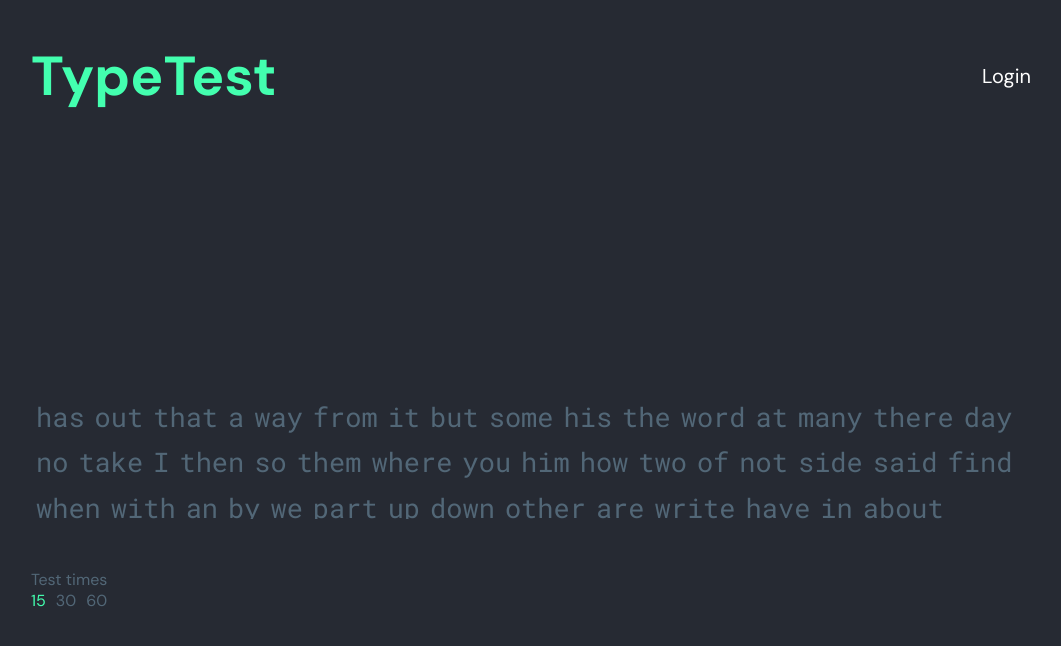
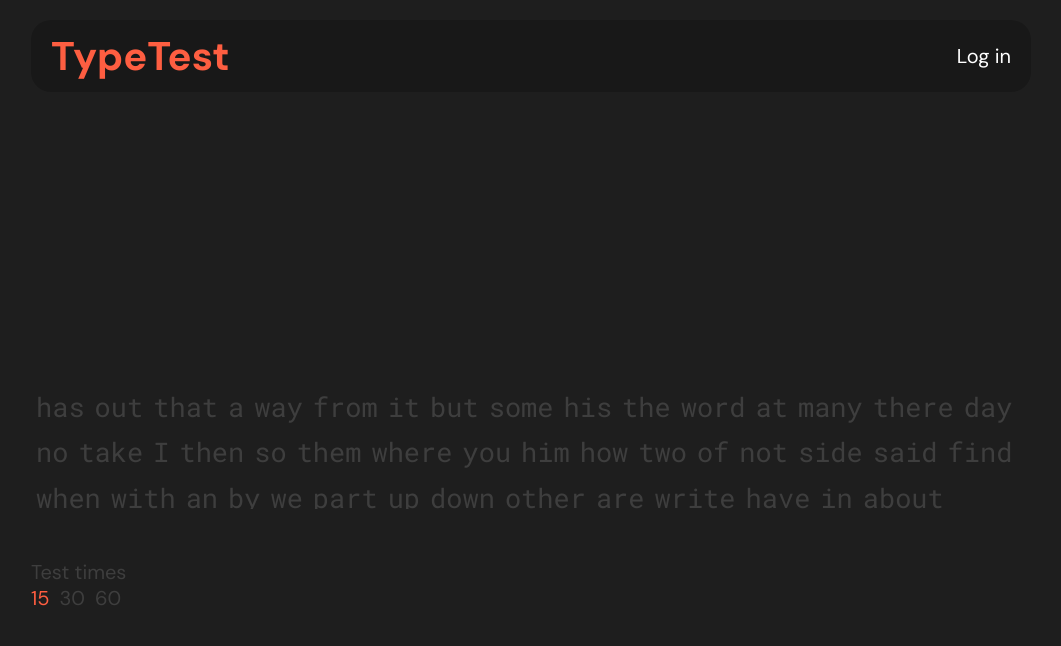
Before and after one commit to ntenebruso/TypeTest, a Vue app: page / in a window 1280 px wide. Shown: the top 646 px of the page, without its empty margins (109-1170 px from the left). Built offline with nearby package versions, Linux system fonts and the light colour scheme; no server answers.

Commit message:
feat: Major redesign

```diff
--- a/src/App.vue
+++ b/src/App.vue
@@ -2,10 +2,10 @@
     <div class="app">
         <div class="header">
             <router-link to="/">
-                <h1>TypeTest</h1>
+                <span class="title">TypeTest</span>
             </router-link>
             <div>
-                <router-link to="/login" v-if="!user">Login</router-link>
+                <router-link to="/login" v-if="!user">Log in</router-link>
                 <router-link to="/dashboard" v-else>{{
                     user.email
                 }}</router-link>
--- a/src/components/Results.vue
+++ b/src/components/Results.vue
@@ -31,16 +31,24 @@
                 </div>
             </div>
         </div>
-        <button style="margin: auto" @click="saveResults">Save test</button>
+        <button v-if="user" style="margin: auto" @click="saveResults">
+            Save test
+        </button>
+        <p v-else style="text-align: center">Log in to save results</p>
     </div>
 </template>
 
 <script>
 import Chart from "chart.js/auto";
-import { db, auth } from "../firebase";
+import { db, getCurrentUser } from "../firebase";
 import { doc, setDoc } from "firebase/firestore";
 
 export default {
+    data() {
+        return {
+            user: null,
+        };
+    },
     props: [
         "wpm",
         "graphPoints",
@@ -53,11 +61,10 @@ export default {
     ],
     methods: {
         async saveResults() {
-            console.log(auth.currentUser.uid);
             const docRef = doc(
                 db,
                 "users",
-                auth.currentUser.uid,
+                this.user.uid,
                 "tests",
                 Date.now().toString()
             );
@@ -74,7 +81,8 @@ export default {
             alert("saved!");
         },
     },
-    mounted() {
+    async mounted() {
+        this.user = await getCurrentUser();
         var chartLabels = [];
         for (let i = 0; i < this.graphPoints.length; i++) {
             chartLabels.push(i + 1);
@@ -91,6 +99,7 @@ export default {
                         label: "wpm",
                         data: this.graphPoints,
                         order: 2,
+                        fill: "origin",
                     },
                     {
                         clip: false,
--- a/src/router.js
+++ b/src/router.js
@@ -27,7 +27,7 @@ const router = createRouter({
 
 router.beforeResolve(async (to, from, next) => {
     if (to.matched.some((record) => record.meta.authRequired)) {
-        store.commit("setLoading", true);
+        store.state.loading = true;
         if (await getCurrentUser()) {
             next();
             console.log("Logged in");
@@ -35,15 +35,12 @@ router.beforeResolve(async (to, from, next) => {
             next("/login");
         }
     } else {
-        if (to.matched.some((record) => record.meta.displayLoader)) {
-            store.commit("setLoading", true);
-        }
         next();
     }
 });
 
 router.afterEach(() => {
-    store.commit("setLoading", false);
+    store.state.loading = false;
 });
 
 export default router;
--- a/src/store.js
+++ b/src/store.js
@@ -8,14 +8,4 @@ export default createStore({
             user: null,
         };
     },
-    mutations: {
-        setLoading(state, bool) {
-            state.loading = bool;
-        },
-    },
-    getters: {
-        getLoading(state) {
-            return state.loading;
-        },
-    },
 });
--- a/src/styles/style.css
+++ b/src/styles/style.css
@@ -4,12 +4,12 @@
 @import "@fontsource/roboto-mono/400.css";
 
 :root {
-    --bg-color: #262a33;
-    --fg-color: #43ffaf;
-    --sub-color: #526777;
+    --bg-color: #1e1e1e;
+    --fg-color: #fe5e41;
+    --sub-color: #3e3e3e;
     --text-color: #fff;
-    --correct-color: #fff;
-    --incorrect-color: #43ffaf;
+    --correct-color: #dbdbdb;
+    --incorrect-color: #fe5e41;
     --main-font: "DM Sans";
 }
 
@@ -20,6 +20,7 @@
 }
 
 body {
+    font-size: 20px;
     font-family: var(--main-font), sans-serif;
     background: var(--bg-color);
     color: var(--text-color);
@@ -36,7 +37,7 @@ body {
     left: 50%;
     bottom: 80%;
     pointer-events: none;
-    transition: all .18s ease-out 0s;
+    transition: all 0.18s ease-out 0s;
     text-indent: 0;
     font-weight: 400;
     font-style: normal;
@@ -68,13 +69,18 @@ a:hover {
 }
 
 .header {
+    background: rgba(0, 0, 0, 0.2);
+    padding: 10px 20px;
+    border-radius: 20px;
     display: flex;
     justify-content: space-between;
     align-items: center;
-    margin-top: 40px;
+    margin-top: 20px;
 }
 
-.header h1 {
+.header .title {
+    font-size: 40px;
+    font-weight: bold;
     color: var(--fg-color);
 }
 
@@ -91,18 +97,18 @@ a:hover {
 }
 
 h1 {
-    font-family: "DM Sans", sans-serif;
     font-size: 55px;
 }
 
 button {
-    background: rgba(0,0,0,.1);
+    background: rgba(0, 0, 0, 0.2);
+    font-size: 20px;
     color: var(--text-color);
     padding: 5px 15px;
     border: none;
     font-family: var(--main-font), sans-serif;
     border-radius: 5px;
-    transition: all .3s;
+    transition: all 0.3s;
     cursor: pointer;
 }
 
@@ -152,7 +158,7 @@ button:hover {
 
 .select-time-container .times div {
     cursor: pointer;
-    transition: color .3s;
+    transition: color 0.3s;
 }
 
 .select-time-container .times div:hover {
@@ -232,7 +238,7 @@ input.type-input {
     display: block;
     padding: 10px 15px;
     font-family: var(--main-font), sans-serif;
-    background: rgba(0,0,0,.1);
+    background: rgba(0, 0, 0, 0.1);
     border: none;
     outline: none;
     color: var(--fg-color);
@@ -262,7 +268,7 @@ input.type-input {
 }
 
 .stats .top {
-    line-height: .5;
+    line-height: 0.5;
     font-size: 40px;
 }
 
@@ -272,6 +278,7 @@ input.type-input {
 }
 
 .chart {
+    min-width: 0;
     grid-area: chart;
 }
 
@@ -285,7 +292,7 @@ input.type-input {
 }
 
 .extra-stats .top {
-    line-height: .5;
+    line-height: 0.5;
     font-size: 20px;
 }
 
@@ -324,5 +331,5 @@ input.type-input {
 }
 
 .dashboard .saved-tests table tbody tr:nth-child(odd) td {
-    background: rgba(0,0,0,0.1);
+    background: rgba(0, 0, 0, 0.1);
 }
--- a/src/views/Dashboard.vue
+++ b/src/views/Dashboard.vue
@@ -2,6 +2,7 @@
     <div class="dashboard" v-if="user">
         <div>
             <h1>Hello, {{ user.email }}</h1>
+            <button @click="signOut">Sign out</button>
             <div class="saved-tests">
                 <h2>Saved tests</h2>
                 <MiniSpinner v-if="loading" />
@@ -34,7 +35,8 @@
 
 <script>
 import MiniSpinner from "../components/MiniSpinner.vue";
-import { getCurrentUser, db } from "../firebase";
+import { getCurrentUser, db, auth } from "../firebase";
+import { signOut } from "@firebase/auth";
 import { collection, getDocs } from "@firebase/firestore";
 import dayjs from "dayjs";
 
@@ -55,6 +57,12 @@ export default {
         this.loading = false;
         this.tests = querySnapshot.docs.reverse();
     },
+    methods: {
+        async signOut() {
+            await signOut(auth);
+            location.href = "/";
+        },
+    },
     computed: {
         formattedDate() {
             return (date) => dayjs(date).format("DD MMM YYYY h:mm A");
--- a/src/views/Login.vue
+++ b/src/views/Login.vue
@@ -79,7 +79,7 @@ export default {
                 this.loginPassword
             )
                 .then(() => {
-                    this.$router.push({ path: "/dashboard" });
+                    location.href = "/dashboard";
                 })
                 .catch((error) => {
                     alert(error.message);
```
Also changed, not shown: 1 other file (tests, documents, lock files or other folders).
